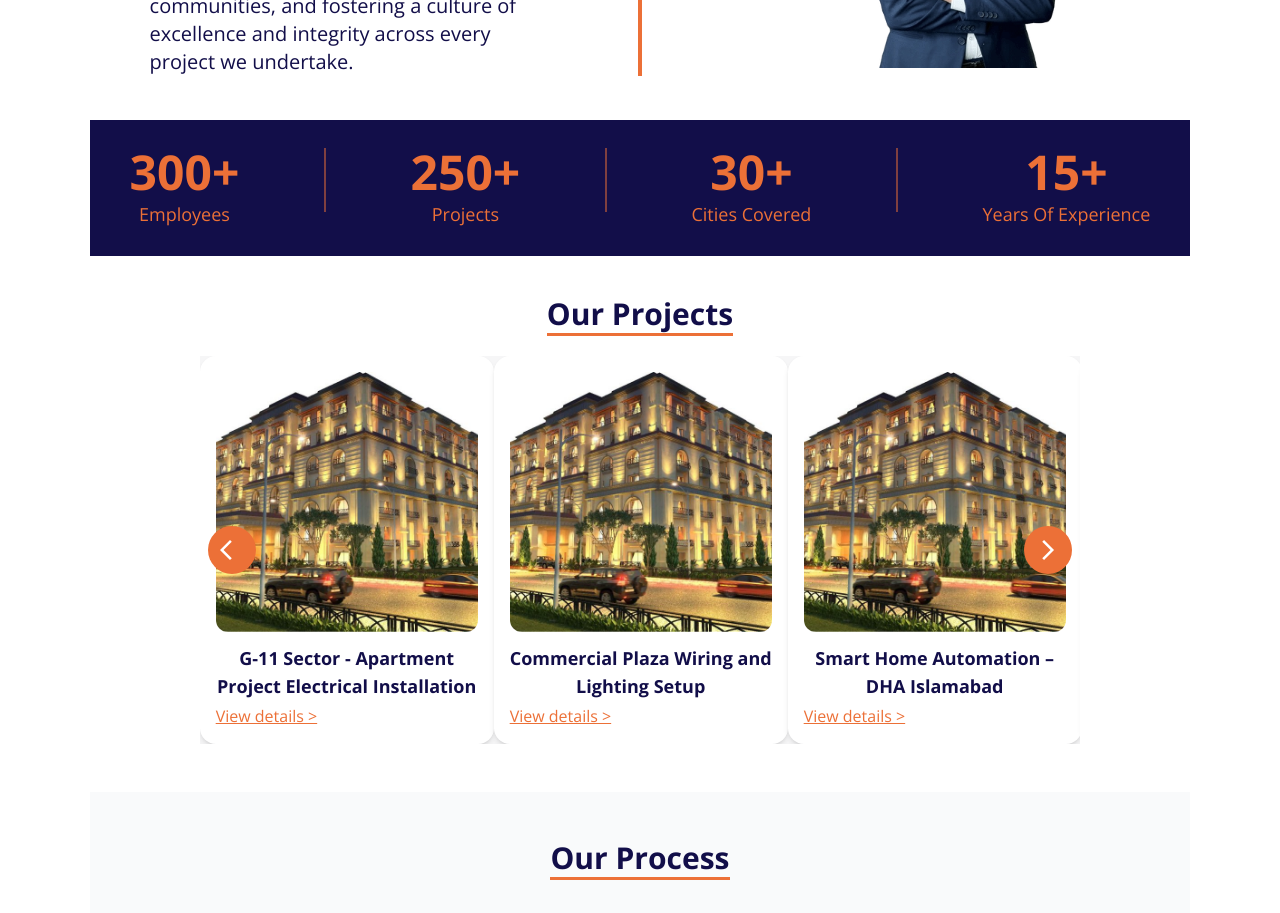
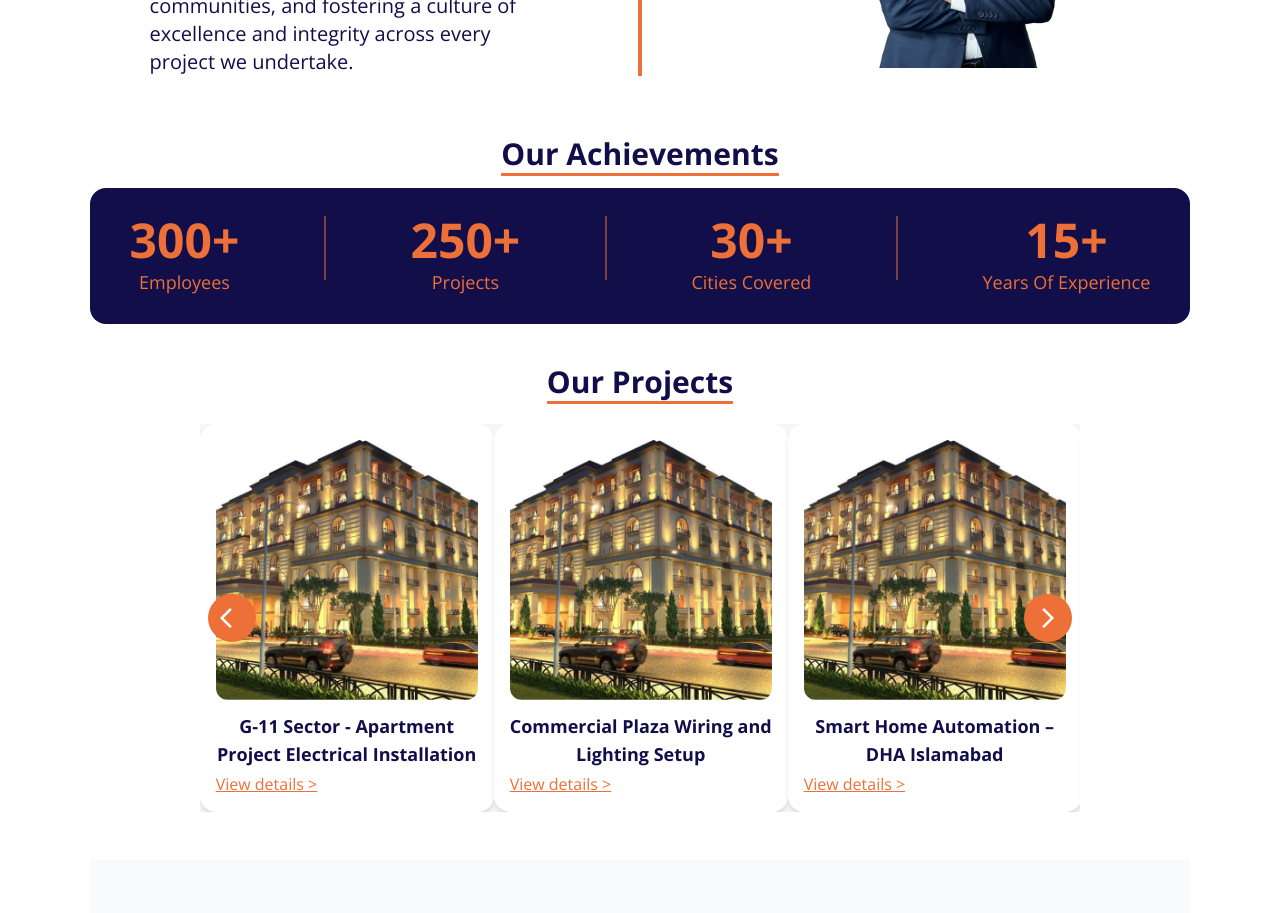
Before and after one commit to muhammad-aman-dev/electrical-company-website-project, a Next.js app: page / in a window 1280 px wide. Shown: the part 980-1893 px from the top of the page. Built offline with nearby package versions, Linux system fonts and the light colour scheme.

Commit message:
Update page.js

```diff
--- a/app/page.js
+++ b/app/page.js
@@ -181,10 +181,25 @@ viewport={{ once: true }}
         </div>
       </motion.div>
       <motion.div
-        className="bg-[#120e49] mt-6 flex sm:flex-row flex-col justify-between gap-6 sm:gap-0 flex-wrap px-10 py-7"
+  className="mt-10"
+  initial={{ opacity: 0, y: 50 }}
+  whileInView={{ opacity: 1, y: 0 }}
+  transition={{ duration: 0.8, ease: "easeOut" }}
+  viewport={{ once: true }}
+>
+  <div className="flex justify-center mb-4">
+    <h2 className="text-[#120e49] font-bold text-2xl sm:text-3xl relative">
+      Our Achievements
+      <span className="absolute left-0 -bottom-1 h-[3px] w-full bg-[#ec7037] transition-all duration-300"></span>
+    </h2>
+  </div>
+
+  <motion.div
+    className="bg-[#120e49] flex sm:flex-row flex-col justify-between gap-6 sm:gap-0 flex-wrap px-10 py-7 rounded-2xl"
     initial={{ opacity: 0, y: 30 }}
-        animate={{ opacity: 1, y: 0 }}
+    whileInView={{ opacity: 1, y: 0 }}
     transition={{ duration: 0.8, ease: "easeOut" }}
+    viewport={{ once: true }}
   >
     <StatCounter target={300} label="Employees" />
     <span className="h-16 w-[2px] bg-[#ec7037]/50 hidden sm:block"></span>
@@ -193,6 +208,7 @@ viewport={{ once: true }}
     <StatCounter target={30} label="Cities Covered" />
     <span className="h-16 w-[2px] bg-[#ec7037]/50 hidden sm:block"></span>
     <StatCounter target={15} label="Years Of Experience" />
+  </motion.div>
 </motion.div>
       <motion.div
   className="mt-6"
```
Lines whose indentation alone changed are shown as unchanged.
